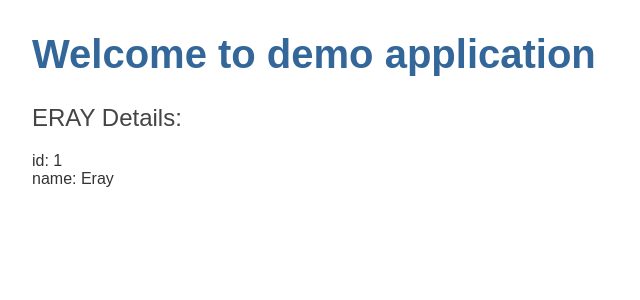
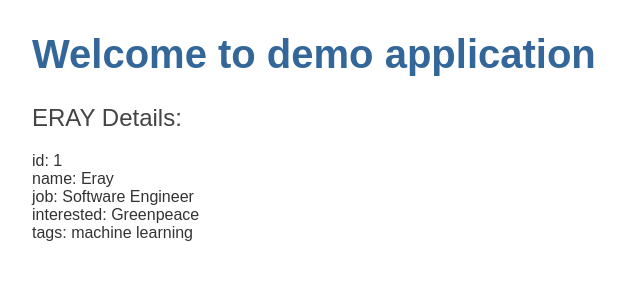
Before and after one commit to bepox/demoAngular, an Angular app: page / in a window 1280 px wide. Shown: the top 300 px of the page, without its empty margins (0-640 px from the left). Built offline with nearby package versions, Linux system fonts and the light colour scheme.

Commit message:
checking and fixing some bugs

```diff
--- a/src/app/users/user.ts
+++ b/src/app/users/user.ts
@@ -1,4 +1,7 @@
 export interface User {
     id : number;
     name: string;
+    job : string;
+    interested: string;
+    tags: string;
 }
--- a/src/app/users/users.component.html
+++ b/src/app/users/users.component.html
@@ -1,3 +1,6 @@
 <h2> {{user.name | uppercase}} Details: </h2>
-<div><span>id: </span>{{user.id}}</div>
-<div><span>name: </span>{{user.name}}</div>
+<div><span>id: </span> {{user.id}} </div>
+<div><span>name: </span> {{user.name}} </div>
+<div><span>job: </span> {{user.job}} </div>
+<div><span>interested: </span> {{user.interested}} </div>
+<div><span>tags: </span> {{user.tags}} </div>
--- a/src/app/users/users.component.ts
+++ b/src/app/users/users.component.ts
@@ -10,7 +10,10 @@
 
   user : User = {
     id: 1,
-    name: 'Eray'
+    name: 'Eray',
+    job: 'Software Engineer',
+    interested: 'Greenpeace',
+    tags: 'machine learning'
   };
 
   ngOnInit(): void {
```
